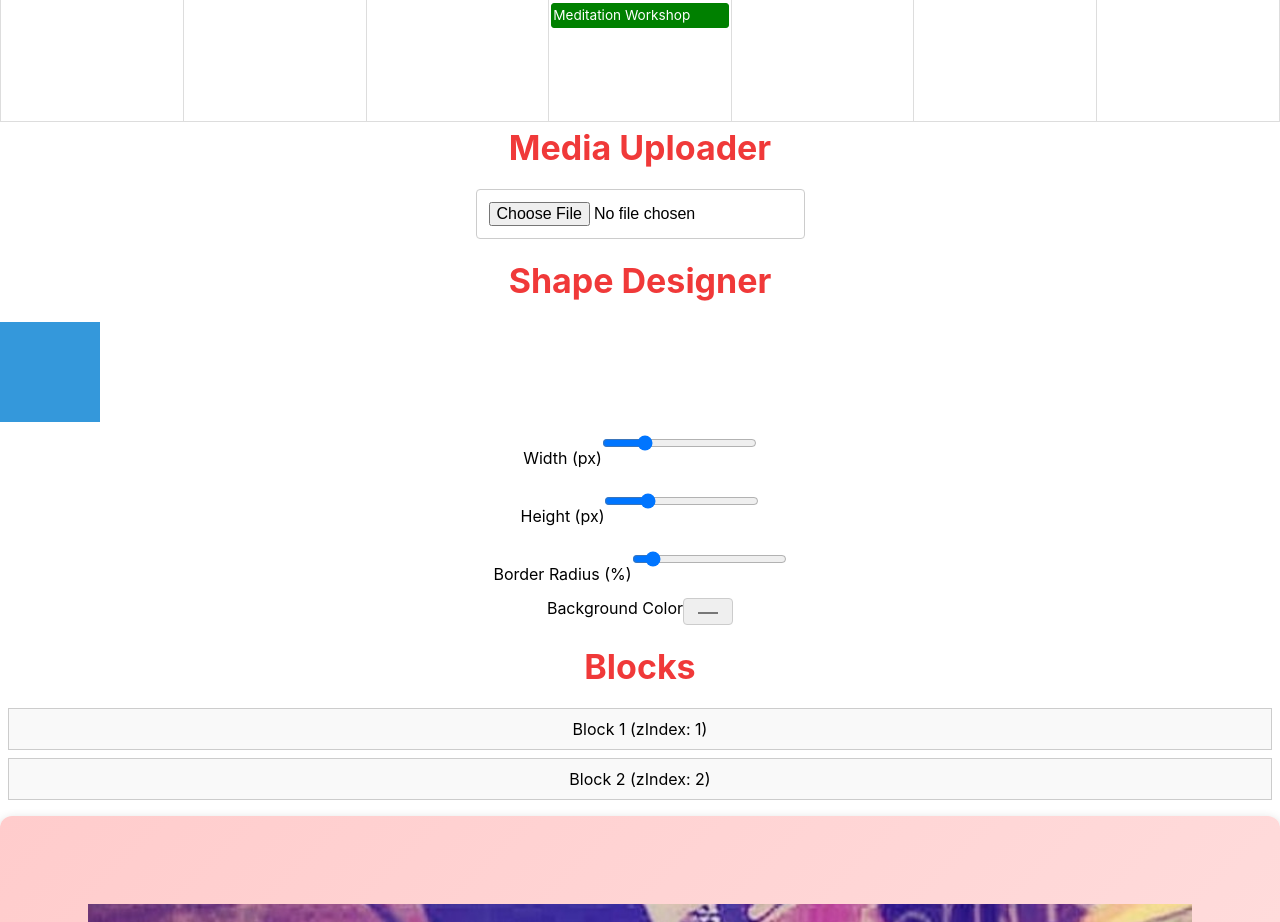
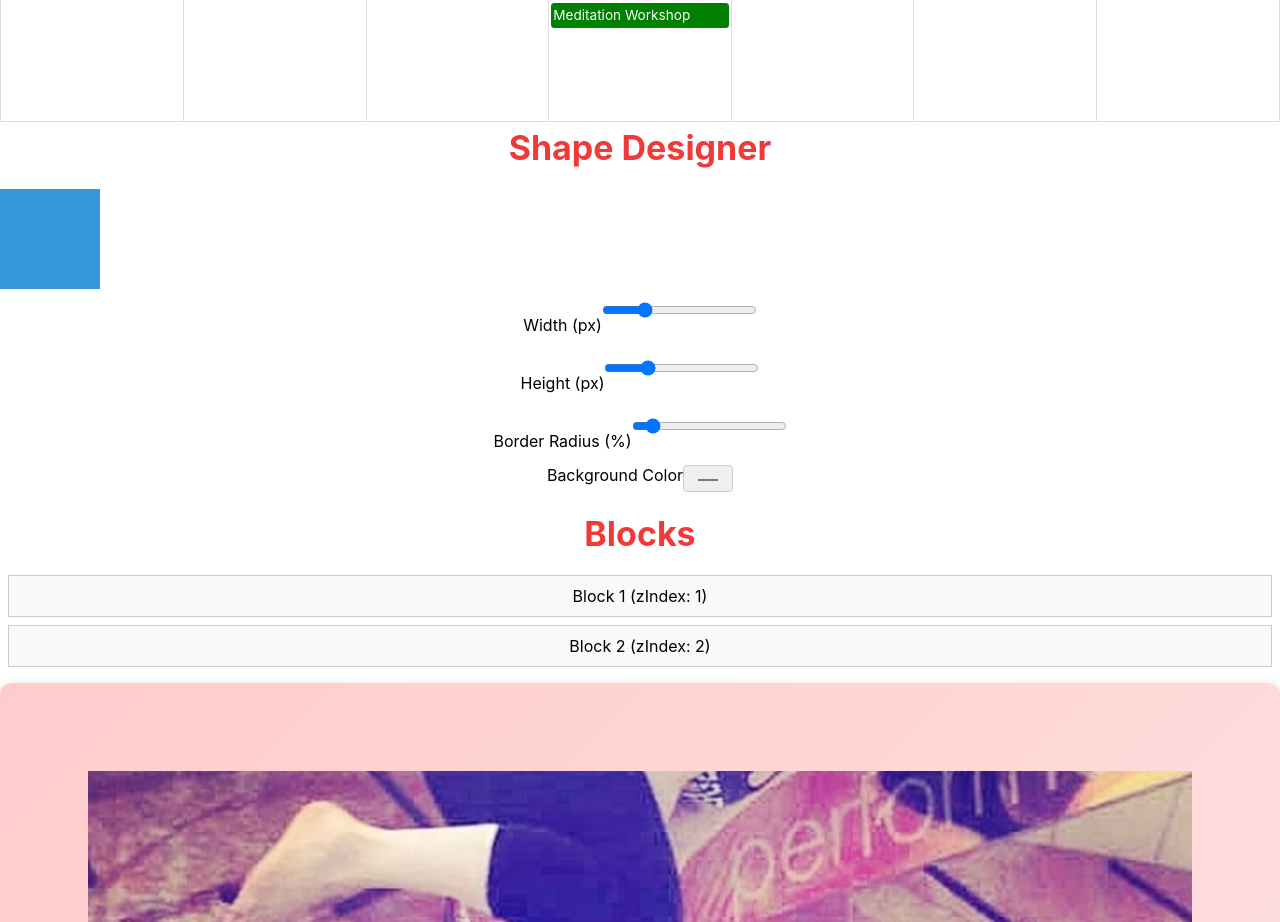
Before and after one commit to JamesMedina7787/yogaempire, a React (Vite) app in the folder yogaempire-main/: page /drafts/AdminPanel in a window 1280 px wide. Shown: the part 1820-2742 px from the top of the page. Built offline with nearby package versions, Linux system fonts and the light colour scheme.

Commit message:
testing git more

```diff
--- a/yogaempire-main/src/components/drafts/AdminPanel.jsx
+++ b/yogaempire-main/src/components/drafts/AdminPanel.jsx
@@ -1,10 +1,10 @@
 import React, { useState, useEffect } from "react";
 import CalendarGrid from "./Calendar/CalendarGrid";
-import MediaUploader from "./Media/MediaUploader";
+//import MediaUploader from "./Media/MediaUploader";
 import ShapeDesigner from "./Design/ShapeDesigner";
 
 const AdminPanel = () => {
-  const [showMenu, setShowMenu] = useState(false);
+  const [showMenu, setShowMenu] = useState(true);
   const [blocks, setBlocks] = useState([]);
   const [activeBlock, setActiveBlock] = useState(null);
 
@@ -60,9 +60,7 @@ const AdminPanel = () => {
       <div className="calendar-section col-span-2">
           <CalendarGrid />
         </div>
-        <div className="media-social-section col-span-1 space-y-6">
-          <MediaUploader />
-        </div>
+
         <div className="zoom-design-section col-span-3 space-y-6">
           <ShapeDesigner />
         </div>
```
Also changed, not shown: 4 other files (tests, documents, lock files or other folders).
